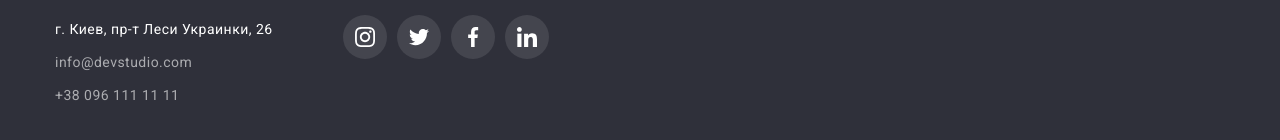
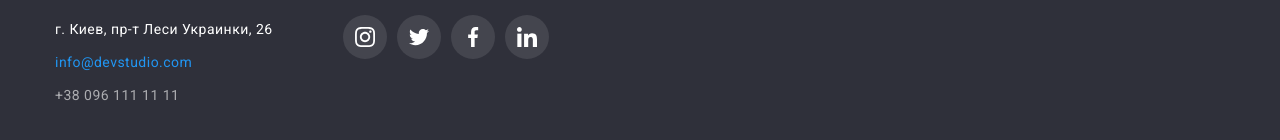
Before and after one commit to Vi7ality/goit-markup-hw-04, a plain HTML site: page index.html in a window 1280 px wide. In both pictures the pointer is over the link 123 px from the left and 2849 px from the top of the page. Shown: the part 2788-2928 px from the top of the page. Drawn offline with nearby package versions, Linux system fonts and the light colour scheme.

Commit message:
Ховер и фокус в футер контактах исправлены

```diff
--- a/css/styles.css
+++ b/css/styles.css
@@ -494,6 +494,10 @@ margin-right: 50px;
     margin-bottom: 9px;
 }
 
+.footer-contacts-item .link:hover, .footer-contacts-item .link:focus {
+    color: var(--accent-text-color);
+}
+
 .footer .container {
     display: flex;
     align-items: baseline;
```
